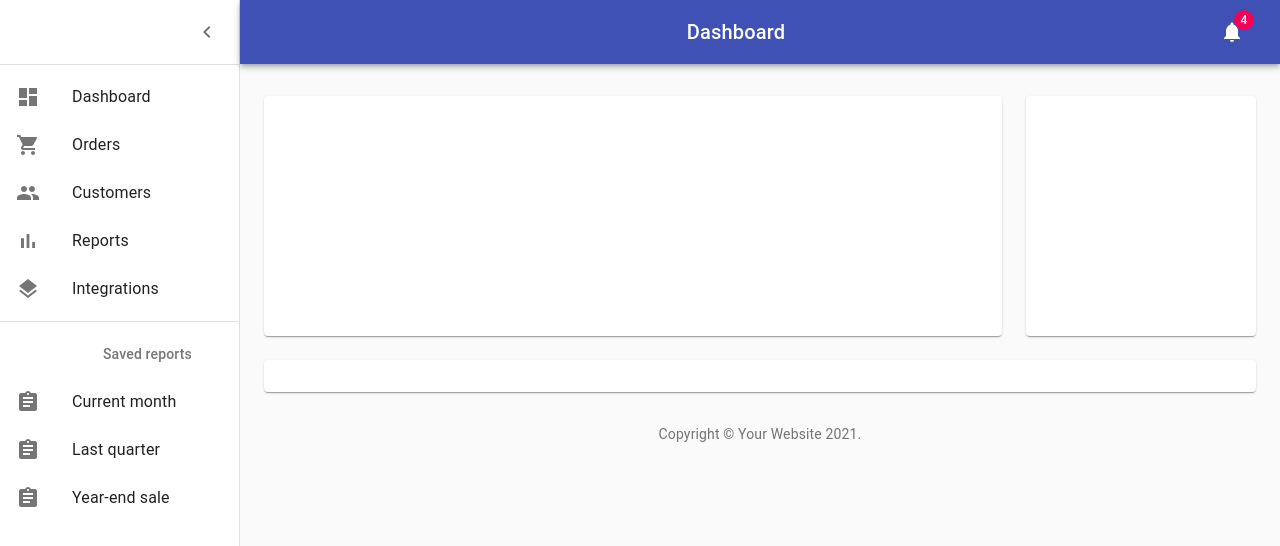
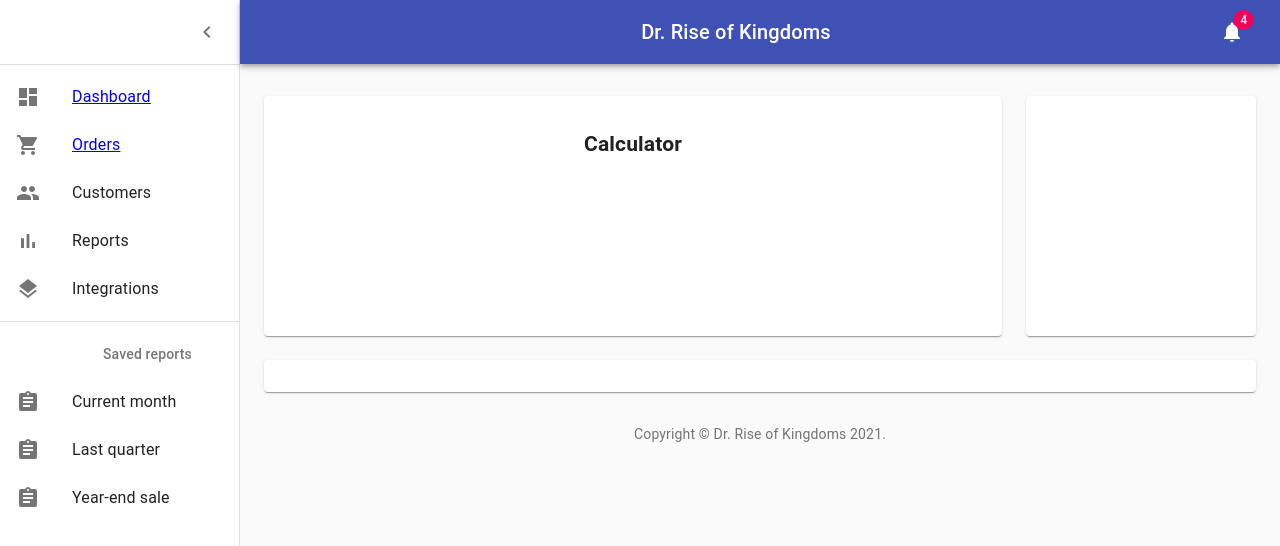
Before and after one commit to Jaehh1987/dr_rok, a React (Create React App) app: page /Calculator in a window 1280 px wide. Shown: the top 546 px of the page. Built offline with nearby package versions, Linux system fonts and the light colour scheme.

Commit message:
apply sample links and routes

```diff
--- a/src/App.js
+++ b/src/App.js
@@ -1,11 +1,13 @@
 import './App.css';
-import Album from './Album';
 import Dashboard from './Components/Dashboard';
+import { BrowserRouter } from 'react-router-dom';
 
 function App() {
   return (
     <div className="App">
-      <Dashboard></Dashboard>
+      <BrowserRouter>
+        <Dashboard></Dashboard>
+      </BrowserRouter>
     </div>
   );
 }
--- /dev/null
+++ b/src/Components/Calculator.js
@@ -0,0 +1,3 @@
+export default function Calculator() {
+  return <h2>Calculator</h2>;
+}
--- /dev/null
+++ b/src/Components/Commanders.js
@@ -0,0 +1,3 @@
+export default function Commanders() {
+  return <h2>Commanders</h2>;
+}
--- a/src/Components/Dashboard.js
+++ b/src/Components/Dashboard.js
@@ -19,16 +19,16 @@
 import ChevronLeftIcon from '@material-ui/icons/ChevronLeft';
 import NotificationsIcon from '@material-ui/icons/Notifications';
 import {mainListItems, secondaryListItems} from './ListItems';
-// import Chart from './Chart';
-// import Deposits from './Deposits';
-// import Orders from './Orders';
+import {Switch, Route} from 'react-router-dom';
+import Commanders from './Commanders';
+import Calculator from './Calculator';
 
 function Copyright() {
   return (
     <Typography variant="body2" color="textSecondary" align="center">
       {'Copyright © '}
       <Link color="inherit" href="https://material-ui.com/">
-        Your Website
+        Dr. Rise of Kingdoms
       </Link>{' '}
       {new Date().getFullYear()}
       {'.'}
@@ -143,7 +143,7 @@
             <MenuIcon />
           </IconButton>
           <Typography component="h1" variant="h6" color="inherit" noWrap className={classes.title}>
-            Dashboard
+            Dr. Rise of Kingdoms
           </Typography>
           <IconButton color="inherit">
             <Badge badgeContent={4} color="secondary">
@@ -177,6 +177,16 @@
             <Grid item xs={12} md={8} lg={9}>
               <Paper className={fixedHeightPaper}>
                 {/* <Chart /> */}
+
+                <Switch>
+                  <Route path="/Commanders">
+                    <Commanders />
+                  </Route>
+                  <Route path="/Calculator">
+                    <Calculator />
+                  </Route>
+                </Switch>
+
               </Paper>
             </Grid>
             {/* Recent Deposits */}
--- a/src/Components/ListItems.js
+++ b/src/Components/ListItems.js
@@ -9,21 +9,30 @@
 import BarChartIcon from '@material-ui/icons/BarChart';
 import LayersIcon from '@material-ui/icons/Layers';
 import AssignmentIcon from '@material-ui/icons/Assignment';
+import {Link} from 'react-router-dom';
 
 export const mainListItems = (
   <div>
+    <Link to="/Commanders">
     <ListItem button>
+
         <ListItemIcon>
           <DashboardIcon />
         </ListItemIcon>
         <ListItemText primary="Dashboard" />
+
     </ListItem>
+    </Link>
+    <Link to="/Calculator">
     <ListItem button>
+
         <ListItemIcon>
          <ShoppingCartIcon />
         </ListItemIcon>
         <ListItemText primary="Orders" />
+
     </ListItem>
+    </Link>
     <ListItem button>
       <ListItemIcon>
         <PeopleIcon />
```
Lines whose indentation alone changed are shown as unchanged.
